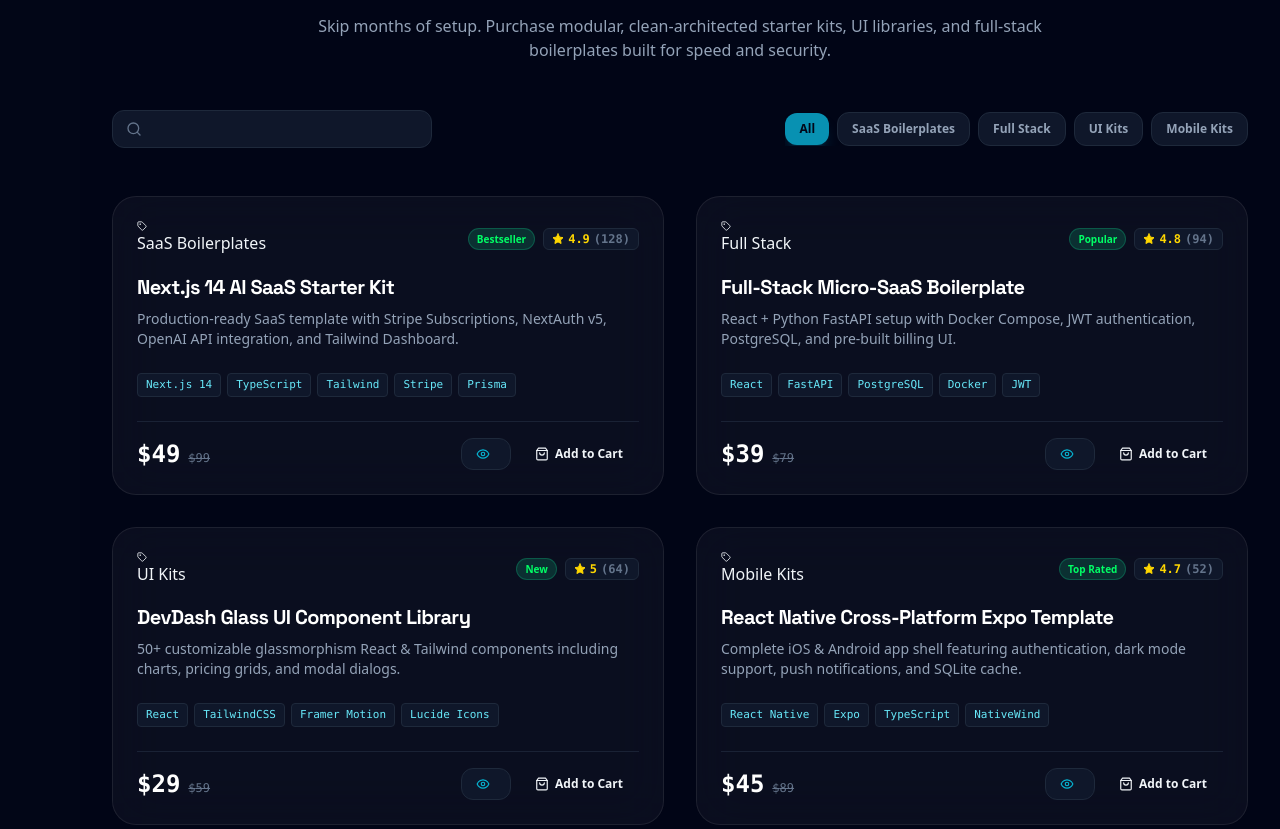
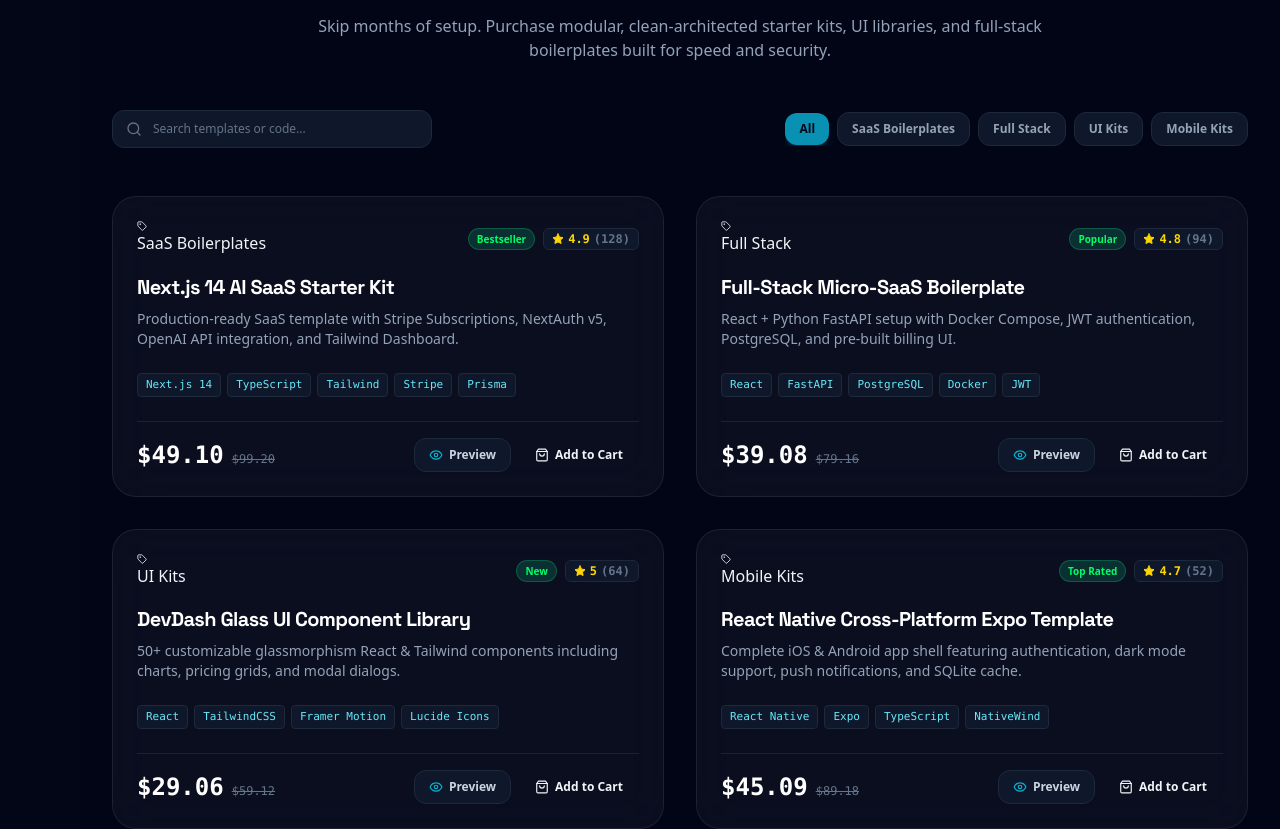
Before and after one commit to DnyanX-Tech/dnyanx-tech-platform, a React (Vite) app: page / in a window 1280 px wide. Shown: the part 4355-5184 px from the top of the page. Built offline with nearby package versions, Linux system fonts and the light colour scheme; no server answers.

Commit message:
Integrate dynamic multi-currency converter for DevDash 120 marketplace items

```diff
--- a/src/components/DevDashStore.jsx
+++ b/src/components/DevDashStore.jsx
@@ -1,7 +1,8 @@
 import React, { useState } from 'react';
 import { DEVDASH_ITEMS } from '../data/mockData';
 import CodePreviewModal from './CodePreviewModal';
-import { ShoppingBag, Search, Eye, Star, Check, Sparkles, Filter, Code2, Tag } from 'lucide-react';
+import { ShoppingBag, Search, Eye, Star, Check, Tag } from 'lucide-react';
+import { formatPrice, CURRENCY_MAP } from '../utils/currencyEngine';
 
 export default function DevDashStore({ t, currency, onAddToCart }) {
   const [searchTerm, setSearchTerm] = useState('');
@@ -10,9 +11,6 @@
   const [addedItems, setAddedItems] = useState({});
 
   const categories = ['All', 'SaaS Boilerplates', 'Full Stack', 'UI Kits', 'Mobile Kits'];
-
-  const rate = currency === 'INR' ? 83.5 : 1.0;
-  const symbol = currency === 'INR' ? '₹' : '$';
 
   const filteredItems = DEVDASH_ITEMS.filter((item) => {
     const matchesCategory = selectedCategory === 'All' || item.category === selectedCategory;
@@ -37,7 +35,7 @@
         {/* Header */}
         <div className="text-center max-w-3xl mx-auto mb-12">
           <span className="tag-badge-cyan mb-3">
-            <ShoppingBag size={12} /> Digital Code Store
+            <ShoppingBag size={12} /> Digital Code Store ({currency || 'USD'})
           </span>
           <h2 className="text-3xl sm:text-4xl font-extrabold text-white mb-4">
             DevDash <span className="text-gradient">Code Marketplace</span>
@@ -55,7 +53,7 @@
             <Search size={16} className="absolute left-3.5 top-1/2 -translate-y-1/2 text-slate-500" />
             <input
               type="text"
-              placeholder={t.searchPlaceholder}
+              placeholder={t.searchPlaceholder || "Search templates or code..."}
               value={searchTerm}
               onChange={(e) => setSearchTerm(e.target.value)}
               className="w-full pl-10 pr-4 py-2.5 rounded-xl bg-slate-900 border border-slate-800 text-slate-200 placeholder-slate-500 text-xs focus:outline-none focus:border-emerald-500 transition-colors"
@@ -84,8 +82,10 @@
         {/* Store Grid */}
         <div className="grid grid-cols-1 md:grid-cols-2 gap-8">
           {filteredItems.map((item) => {
-            const displayPrice = Math.round(item.price * rate);
-            const displayOriginal = Math.round(item.originalPrice * rate);
+            const baseInr = item.price * 83.5;
+            const originalInr = item.originalPrice * 83.5;
+            const displayPrice = formatPrice(baseInr, currency);
+            const displayOriginal = formatPrice(originalInr, currency);
 
             return (
               <div
@@ -129,8 +129,8 @@
 
                 <div className="pt-4 border-t border-slate-800/80 flex items-center justify-between gap-3">
                   <div className="flex items-baseline gap-2 font-mono">
-                    <span className="text-2xl font-extrabold text-white">{symbol}{displayPrice}</span>
-                    <span className="text-xs text-slate-500 line-through">{symbol}{displayOriginal}</span>
+                    <span className="text-2xl font-extrabold text-white">{displayPrice}</span>
+                    <span className="text-xs text-slate-500 line-through">{displayOriginal}</span>
                   </div>
 
                   <div className="flex items-center gap-2">
@@ -139,7 +139,7 @@
                       className="px-3.5 py-2 rounded-xl text-xs font-semibold bg-slate-900 hover:bg-slate-800 text-slate-300 border border-slate-800 flex items-center gap-1.5 transition-all"
                     >
                       <Eye size={14} className="text-cyan-400" />
-                      <span>{t.previewSnippet}</span>
+                      <span>{t.previewSnippet || "Preview"}</span>
                     </button>
 
                     <button
@@ -153,11 +153,11 @@
                     >
                       {addedItems[item.id] ? (
                         <>
-                          <Check size={14} /> {t.added}
+                          <Check size={14} /> {t.added || "Added"}
                         </>
                       ) : (
                         <>
-                          <ShoppingBag size={14} /> {t.addToCart}
+                          <ShoppingBag size={14} /> {t.addToCart || "Add to Cart"}
                         </>
                       )}
                     </button>
```
